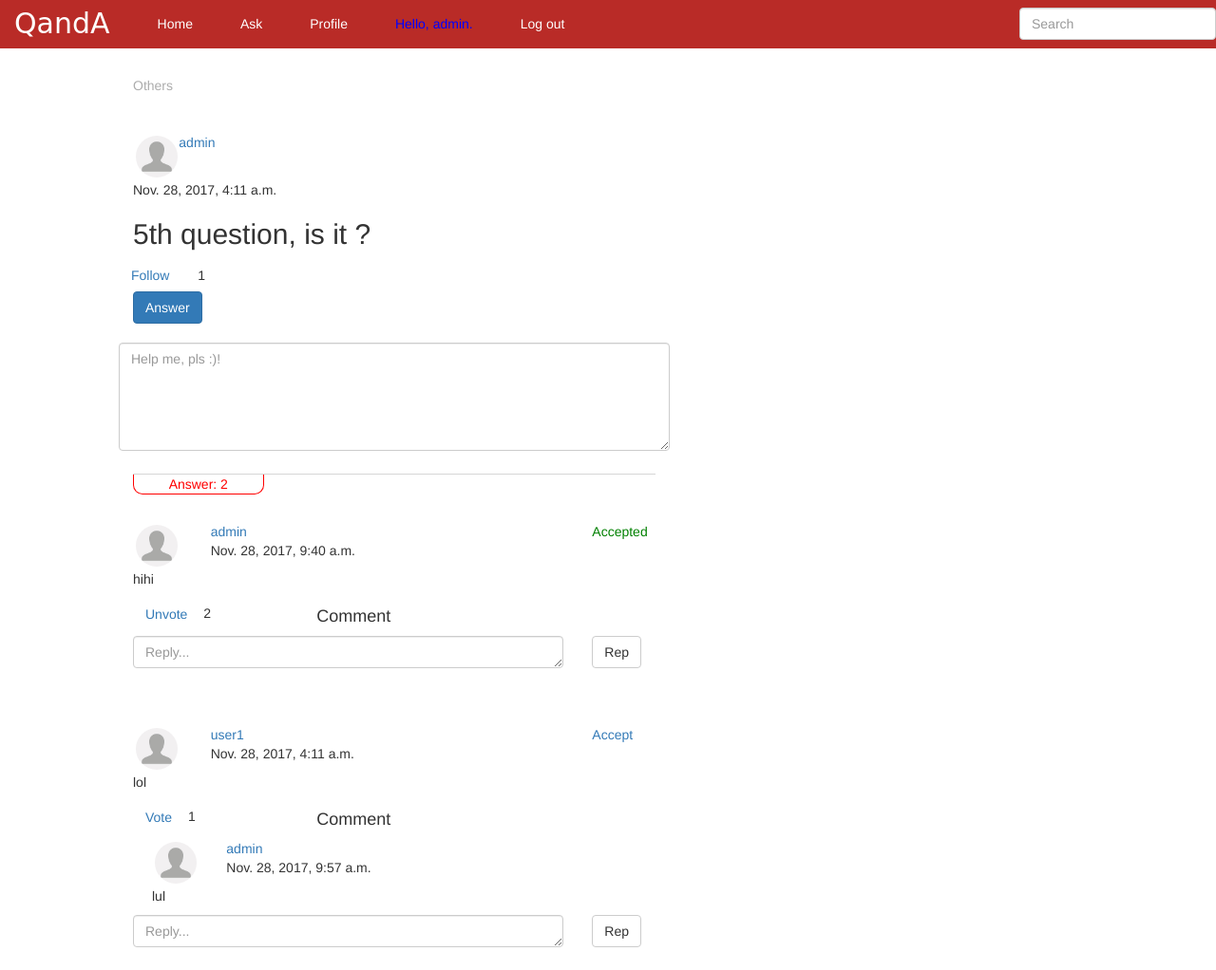
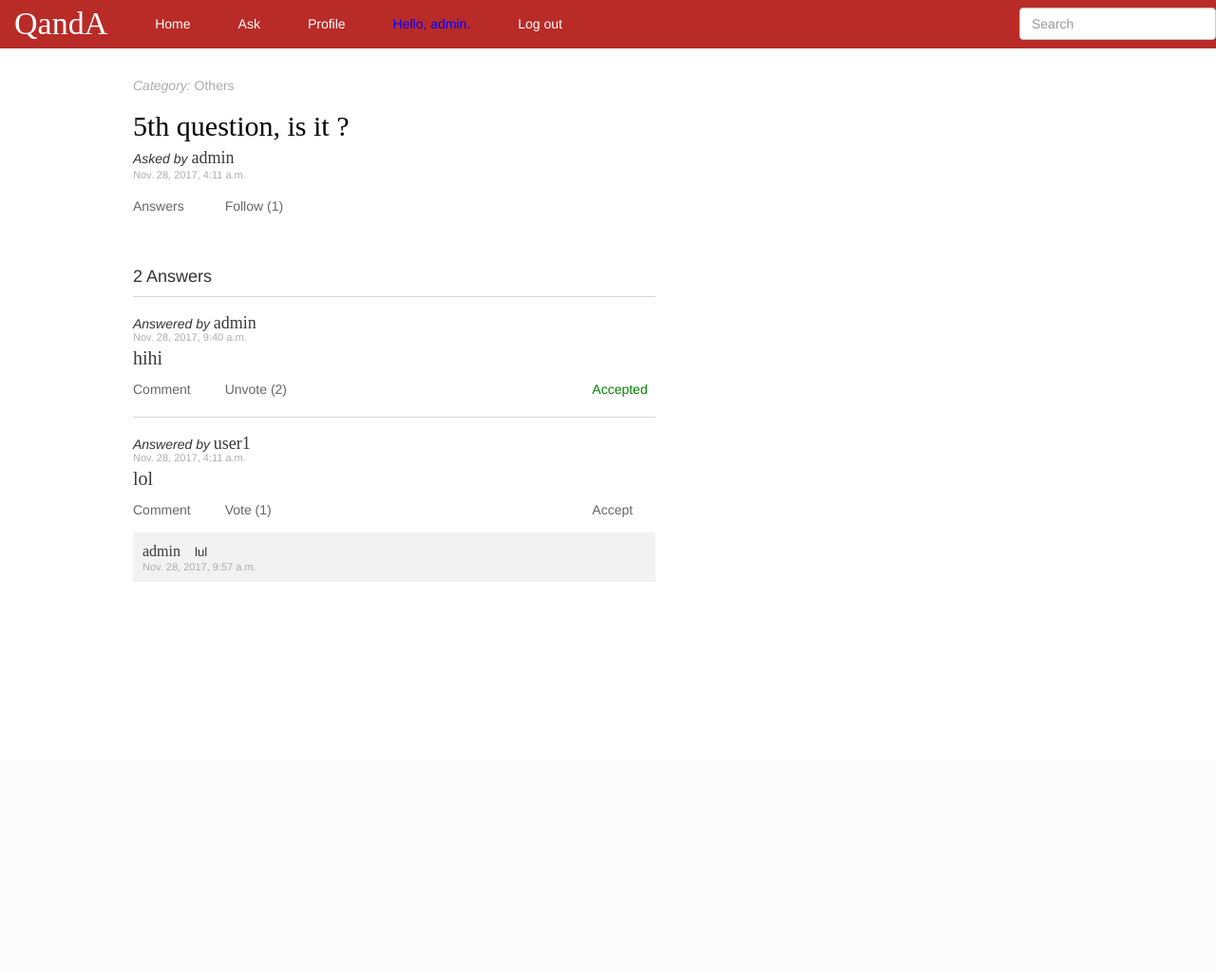
Before and after one commit to Lego1st/qanda, a Django app: page /question/5/ in a window 1280 px wide. Shown: the whole page at 95% size. After the commit the page ends 603 px from the top, so only its background shows below. Run offline with Django 3.2, Linux system fonts and the light colour scheme; a user stored in the database is signed in; data comes from the database, SQL or seed files in the repository; some libraries are stand-ins or nearby versions.

Commit message:
details appearance and home page appearance

```diff
--- a/polls/static/polls/style.css
+++ b/polls/static/polls/style.css
@@ -12,8 +12,8 @@ h1 {
 }
 
 #mytitle {
-	font-family: 'Baloo Tamma', cursive;
-	font-size: 30px;
+	font-family: "Times New Roman", Georgia;
+	font-size: 34px;
 	color: #fff;
 }
 
@@ -51,6 +51,11 @@ h1 {
 
 .category {
 	color: #acacac;
+}
+
+.category:hover {
+	color: #2b6dad;
+	text-decoration: none;
 }
 
 img.resize {
@@ -105,39 +110,23 @@ hr.hrstyle {
     box-shadow: inset 0 1px 0 rgba(255,255,255,.1),0 0px 0 rgba(255,255,255,.1);
 }
 
-.comment {
-	margin-left: 20px;
-}
-
 .time {
     color: #acacac;
-    font-size: 0.75em;
+    font-size: 11px;
 }
 
 .username {
-	font-size: 1.2em;
+	font-size: 18px;
 	border-bottom: 1px solid transparent;
 	display: inline-block;
 	line-height: 0.85;
-	text-shadow:
-		2px 2px white,
-		2px -2px white,
-		-2px 2px white,
-		-2px -2px white;
 }
 
 .username:hover {
-	font-size: 1.2em;
+	font-size: 18px;
 	text-decoration: none;
 	color: rgb(58, 58, 58);
 	border-bottom: 1px solid currentColor;
-	display: inline-block;
-	line-height: 0.85;
-	text-shadow:
-		2px 2px white,
-		2px -2px white,
-		-2px 2px white,
-		-2px -2px white;
 }
 
 .accent-text {
@@ -147,11 +136,11 @@ hr.hrstyle {
 
 .answer-text {
 	padding-top: 5px;
-    font-size: 1.35em;
+    font-size: 20px;
 }
 
 .question-text {
-    font-size: 1em;
+    font-size: 30px;
 	color: black;
 	border-bottom: 1px solid transparent;
 	display: inline-block;
@@ -164,17 +153,9 @@ hr.hrstyle {
 }
 
 .question-text:hover {
-    font-size: 1em;
     color: black;
 	text-decoration: none;
 	border-bottom: 1px solid currentColor;
-	display: inline-block;
-	line-height: 0.85;
-	text-shadow:
-		2px 2px white,
-		2px -2px white,
-		-2px 2px white,
-		-2px -2px white;
 }
 
 .content-wrapper {
@@ -185,18 +166,49 @@ hr.hrstyle {
 	border-color: rgb(214, 214, 214);
 }
 
-.top-text {
-	font-size: 15px;
-	color: #666
+.side-pannel-header {
+	font-size: 16px;
 }
 
-.top-text-link {
-	font-size: 15px;
+.side-pannel-text {
+	font-size: 14px;
 	color: #666;
+	text-decoration: none
 }
 
-.top-text-link:hover {
-	font-size: 15px;
+li.pannel-item {
+	margin-top: 10px;
+}
+
+a.side-pannel-text:hover {
 	color: #2b6dad;
 	text-decoration: none;
 }
+
+li a.username {
+	font-size: 18px;
+	border-bottom: 1px solid transparent;
+	display: inline-block;
+	line-height: 0.85;
+}
+
+li a.username:hover{
+	font-size: 18px;
+	text-decoration: none;
+	color: rgb(58, 58, 58);
+	border-bottom: 1px solid currentColor;
+}
+.tagging-text {
+	font-size: 14px;
+	font-style: italic;
+}
+
+.comment-text {
+	font-size: 13px
+}
+.cmt-item {
+	padding: 10px
+}
+.comment {
+	background-color: rgb(243, 242, 242);
+}
--- a/polls/templates/polls/details.html
+++ b/polls/templates/polls/details.html
@@ -4,44 +4,67 @@
 {% block content %}
 
 <div class="container-fluid col-xs-6" id="qbox">
-		<div><a href="#" class="category">{{question.category}}</a></div>
+	<div><a href="{% url 'polls:category' question.category %}" class="category"><i>Category:</i> {{question.category}}</a></div>
+	<h2><a href="{% url 'polls:details' question.id %}" class="accent-text question-text">{{question.content}}</a></h2>
+	<div><span class="tagging-text">Asked by </span><a href="{% url 'polls:profile' question.user.id %}" class="accent-text username">{{question.user.username}}</a></div>
+	<div class="time">{{question.time}}</div>
+	<div class="row" style="margin-top: 15px; margin-bottom: 5px">
+		<div class="col-xs-2" onclick="toggle_visibility('ans_form');"> <a class="side-pannel-text" href="#">Answers</a></div>
+		<div class="col-xs-8">
+			<a href="{% url 'polls:follow' question.id %}" class="side-pannel-text">{{ follow }}</a>
+			<span class="side-pannel-text">({{ follow_num }})</span>
+		</div>
+	</div>
 	<br><br>
-		<div class="row">
-			<div class="col-xs-1"><img class="resize" src="{% static 'polls/images/default_ava.jpg' %}" alt="User_avatar"></div>
-			<div class="col-xs-1"><a href="{% url 'polls:profile' question.user.id %}">{{question.user.username}}</a></div>
-		</div>
-		<div>{{question.time}}</div>
-		<h2>{{question.content}}</h2>
-		<div class="row">
-			<span class="btn"><a href="{% url 'polls:follow' question.id %}">{{ follow }}</a> </span>
-			<span class="btn">{{ follow_num }}</span>
-		</div>
-		<div id="ans_form">
+	<script type="text/javascript">
+		function toggle_visibility(id) {
+			var e = document.getElementById(id);
+			if(e.style.display == 'block')
+			   e.style.display = 'none';
+			else
+			   e.style.display = 'block';
+		}
+	 </script>
+
+	<div id="ans_form" style="margin-top: 10px; display: none">
 		{% include 'polls/new_answer.html' with form=myform question_id=question.id %}
 	</div>
-		<hr class="hrstyle" width="100%">
-		<div class="col-xs-3 no-answer-tag">Answer: {{num}}</div>
+	{%if num > 1%}
+		<h4>{{num}} Answers<h4>
+	{%elif num == 1%}
+		<h4>{{num}} Answer<h4>
+	{%else%}
+		<h4>No Answer<h4>
+	{%endif%}
 
 	{% for answer in answers %}
-		<div style="margin-top: 50px">
+	<hr class="hrstyle" width="100%">
+	<div style="margin-top: 20px; margin-bottom: 20px">
 		<!-- Answer block -->
-			<div class="row">
-				<div class="col-xs-2"><img class="resize" src="{% static 'polls/images/default_ava.jpg' %}" alt="User_avatar"></div>
+		<div><span class="tagging-text">Answered by </span><a href="{% url 'polls:profile' answer.user.id %}" class="accent-text username">{{answer.user.username}}</a></div>
+		<div class="time"> {{ answer.time }} </div>
+		<p class="answer-text accent-text"> {{ answer.content }} </p>
+
+		<div class="row" style="margin-top: 15px; margin-bottom: 15px">
+			<div class="col-xs-2" onclick="toggle_visibility('new_cmt_form');"> <a class="side-pannel-text" href="#">Comment</a></div>
 			<div class="col-xs-8">
-					<div class="row"><a href="{% url 'polls:profile' answer.user.id %}">{{answer.user.username}}</a></div>
-					<div class="row">{{answer.time}}</div>
+					{% for id, text, no in votes %}
+					{% if id == answer.id %}
+						<a href="{% url 'polls:vote' answer.id %}" class="side-pannel-text">{{ text }} ({{no}})</a>
+					{% endif %}
+					{% endfor %}
 			</div>
 			<div class="col-xs-2">
 					{% if question.user.id == user.id %}
-						<a href="{% url 'polls:accept' answer.id %}">
+						<a href="{% url 'polls:accept' answer.id %}" class="side-pannel-text">
 							{% if answer.accepted %}
-								<div style="color: green">Accepted</div>
+								<div class="side-pannel-text" style="color: green">Accepted</div>
 							{% else %}
-								<div>Accept</div>
+								<div class="side-pannel-text">Accept</div>
 							{% endif %}
 						</a>
 					{% else %}
-						<a>
+						<a class="side-pannel-text">
 							{% if answer.accepted %}
 								<div style="color: green">Accepted</div>
 							{% endif %}
@@ -49,42 +72,21 @@
 					{% endif %}
 			</div>
 		</div>
-			<p>
-				{{answer.content}}
-			</p>
-
-			<div class="row">
-				<div class="col-xs-4">
-					{% for id, text, no in votes %}
-						{% if id == answer.id %}
-							<a href="{% url 'polls:vote' answer.id %}" class="btn">{{ text }}</a>
-							<span> {{ no }} </span>
-						{% endif %}
-					{% endfor %}
-				</div>
-				<div class="col-xs-8">
-					<h4> Comment </h4>
-				</div>
-			</div>
 
 		<div class="comment">
 			{% for comment in comments %}
 				{% if comment.answer == answer %}
-						<div class="row">
-							<div class="col-xs-2"><img class="resize" src="{% static 'polls/images/default_ava.jpg' %}" alt="User_avatar"></div>
-							<div class="col-xs-10">
-								<div class="row"><a href="{% url 'polls:profile' comment.user.id %}">{{comment.user.username}}</a></div>
-								<div class="row">{{comment.time}}</div>
+						<div class="cmt-item">
+							<div>
+								<a href="{% url 'polls:profile' comment.user.id %}" class="accent-text username" style="font-size:16; margin-right: 10px;">{{comment.user.username}}</a>
+								<span class="comment-text">{{comment.content}}</span>
 							</div>
+							<div class="time">{{comment.time}}</div>
 						</div>
-						<p>
-							{{comment.content}}
-						</p>
 				{% endif %}
 			{% endfor %}
+			<div id="new_cmt_form" class="cmt-item" style="display: none">{% include 'polls/new_comment.html' with form=cmtform answer_id=answer.id %}
 			</div>
-
-			<div>{% include 'polls/new_comment.html' with form=cmtform answer_id=answer.id %}
 		</div>
 	</div>
 	{% endfor %}
--- a/polls/templates/polls/questions.html
+++ b/polls/templates/polls/questions.html
@@ -5,7 +5,7 @@
 		<h2><a href="{% url 'polls:details' question.id %}" class="accent-text question-text">{{question.content}}</a></h2>
 		<div class="time">{{question.time}}</div>
 		<br>
-		<div><i>Asked by </i><a href="{% url 'polls:profile' question.user.id %}" class="accent-text username">{{question.user.username}}</a></div>
+		<div><span class="tagging-text">Asked by </span><a href="{% url 'polls:profile' question.user.id %}" class="accent-text username">{{question.user.username}}</a></div>
 
 	</div>
 {% endfor %}
```
Also changed, not shown: polls/templates/polls/home.html (+9 -9 lines), 1 other file. Lines whose indentation alone changed are shown as unchanged.
